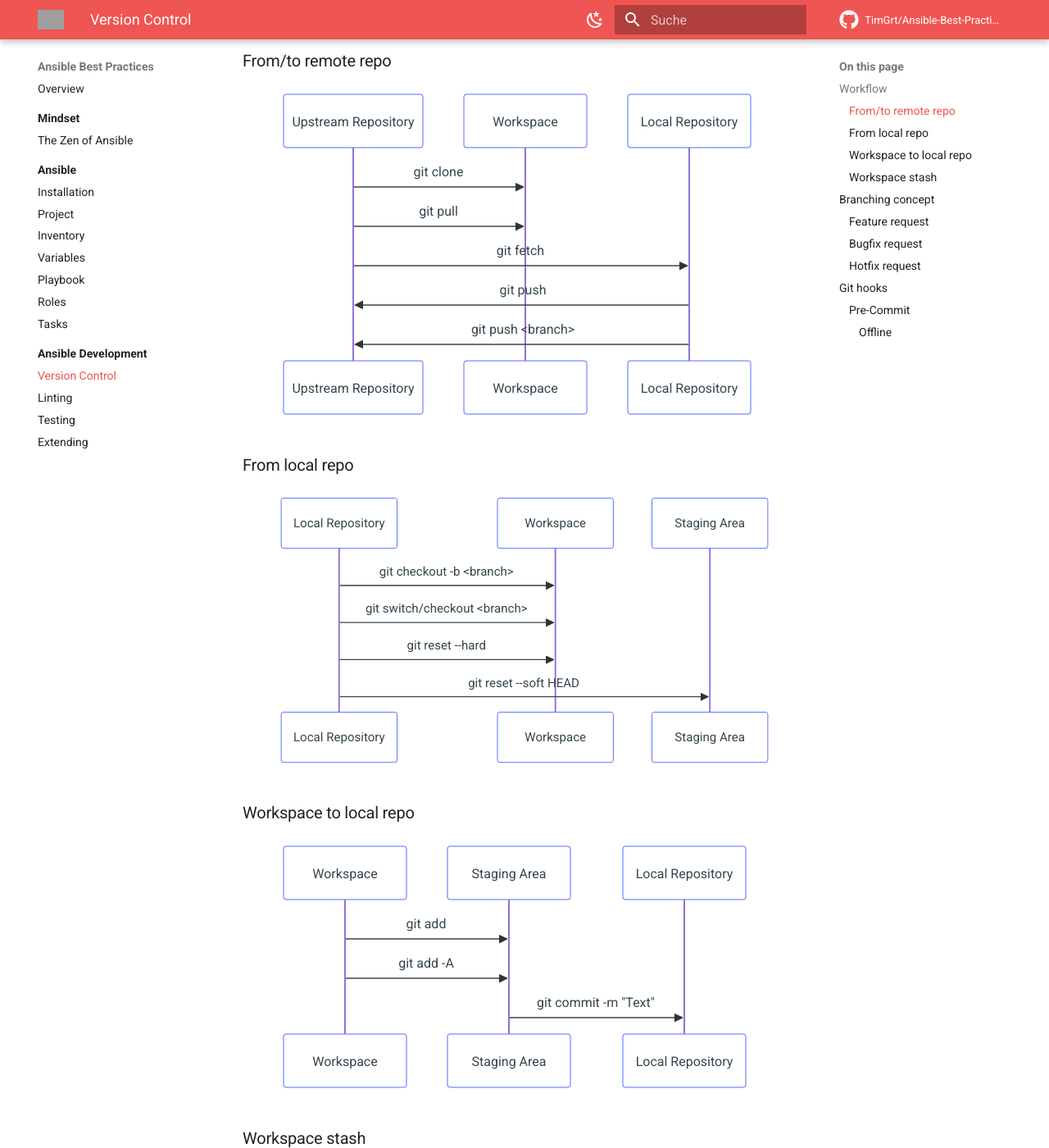
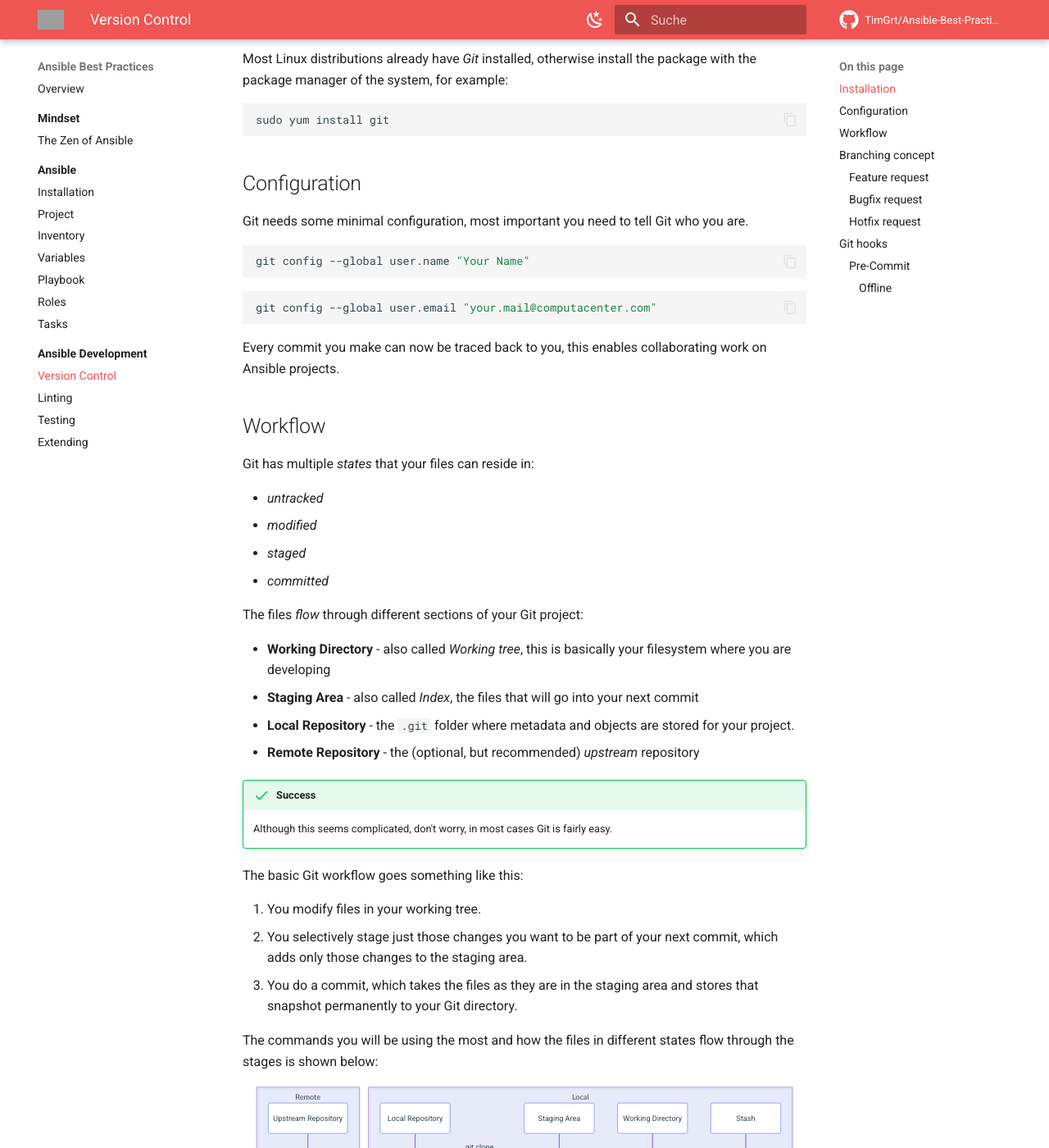
Before and after one commit to TimGrt/Ansible-Best-Practices, an MkDocs documentation site: the page built from docs/development/git.md, in a window 1280 px wide and 1400 px high, scrolled down 309 px. Shown: the whole window at 82% size. Built offline with MkDocs 1.6.1 and Material for MkDocs 9.7.7, drawn with Linux system fonts in a browser that asks for light colours; comment, search, counter and statistics services are not loaded; some of the changed text lies outside the part shown; grey boxes are pictures that could not be loaded.

Commit message:
Added sections for installation, configuration and added description of the overall Git workflow and the commands used.

````diff
--- a/docs/development/git.md
+++ b/docs/development/git.md
@@ -2,45 +2,76 @@
 
 Ansible content should be treated as any project containing source code, therefore using version control is always recommended. This guide focuses on *Git* as it is the most widespread tool.
 
+## Installation
+
+Most Linux distributions already have *Git* installed, otherwise install the package with the package manager of the system, for example:
+
+```bash
+sudo yum install git
+```
+
+## Configuration
+
+Git needs some minimal configuration, most important you need to tell Git who you are.
+
+```bash
+git config --global user.name "Your Name"
+```
+
+```bash
+git config --global user.email "your.mail@computacenter.com"
+```
+
+Every commit you make can now be traced back to you, this enables collaborating work on Ansible projects.
+
 ## Workflow
 
-### From/to remote repo
+ Git has multiple *states* that your files can reside in:
 
-``` mermaid
+* *untracked*
+* *modified*
+* *staged*
+* *committed*
+
+The files *flow* through different sections of your Git project:
+
+* **Working Directory** - also called *Working tree*, this is basically your filesystem where you are developing
+* **Staging Area** - also called *Index*, the files that will go into your next commit
+* **Local Repository** - the `.git` folder where metadata and objects are stored for your project.
+* **Remote Repository** - the (optional, but recommended) *upstream* repository
+
+!!! success
+    Although this seems complicated, don't worry, in most cases Git is fairly easy.
+
+The basic Git workflow goes something like this:
+
+1. You modify files in your working tree.
+2. You selectively stage just those changes you want to be part of your next commit, which adds only those changes to the staging area.
+3. You do a commit, which takes the files as they are in the staging area and stores that snapshot permanently to your Git directory.
+
+The commands you will be using the most and how the files in different states flow through the stages is shown below:
+
+``` .mermaid
 sequenceDiagram
-  Upstream Repository->>Workspace: git clone
-  Upstream Repository->>Workspace: git pull
-  Upstream Repository->>Local Repository: git fetch
-  Local Repository->>Upstream Repository: git push
-  Local Repository->>Upstream Repository: git push <branch>
-```
-
-### From local repo
-
-``` mermaid
-sequenceDiagram
-  Local Repository->>Workspace: git checkout -b <branch>
-  Local Repository->>Workspace: git switch/checkout <branch>
-  Local Repository->>Workspace: git reset --hard
-  Local Repository->>Staging Area: git reset --soft HEAD
-```
-
-### Workspace to local repo
-
-``` mermaid
-sequenceDiagram
-  Workspace->>Staging Area: git add
-  Workspace->>Staging Area: git add -A
-  Staging Area->>Local Repository: git commit -m "Text"
-```
-
-### Workspace stash
-
-``` mermaid
-sequenceDiagram
-  Workspace->>Stash: git stash
-  Stash->>Wokspace: git stash apply
-  Stash->>Wokspace: git stash pop
+  box Remote
+  participant UR as Upstream Repository
+  end
+  box Local
+  participant LR as Local Repository
+  participant SG as Staging Area
+  participant WS as Working Directory
+  participant SH as Stash
+  end
+  UR->>WS: git clone
+  UR->>WS: git pull
+  UR->>LR: git fetch
+  LR->>WS: git checkout -b <branch-name>
+  WS->>SG: git add <file>
+  WS->>SG: git add -A
+  SG->>LR: git commit -m "Commit message"
+  LR->>UR: git push
+  WS->>SH: git stash
+  SH->>WS: git stash pop
 ```
 
 ## Branching concept
@@ -60,7 +91,7 @@
 
 Creating a new feature should be done with a fork of the *latest* stage of the dev branch, prefix your branch-name with `feature/` and provide a short, but meaningful description of the new feature.
 
-``` mermaid
+``` { .mermaid }
 gitGraph
    commit
    commit
````
Also changed, not shown: other parts of docs/development/git.md (+4 -4 lines).
